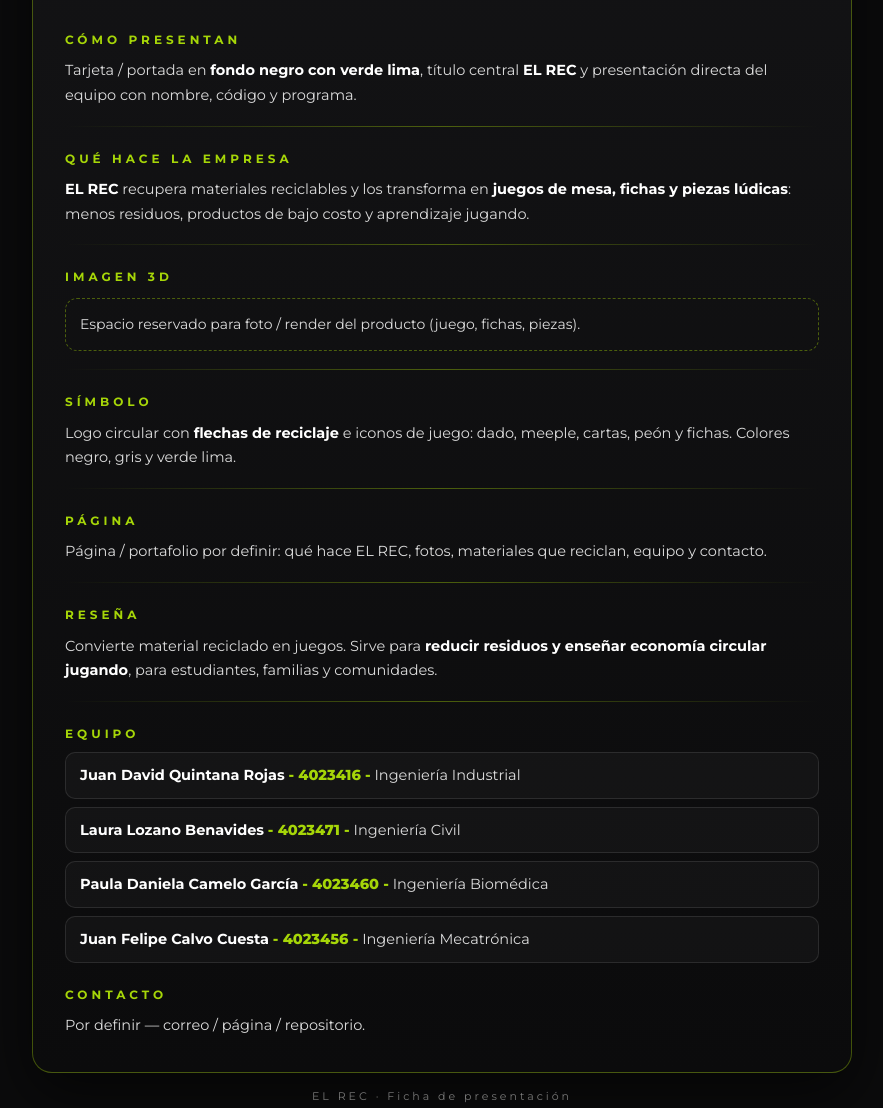
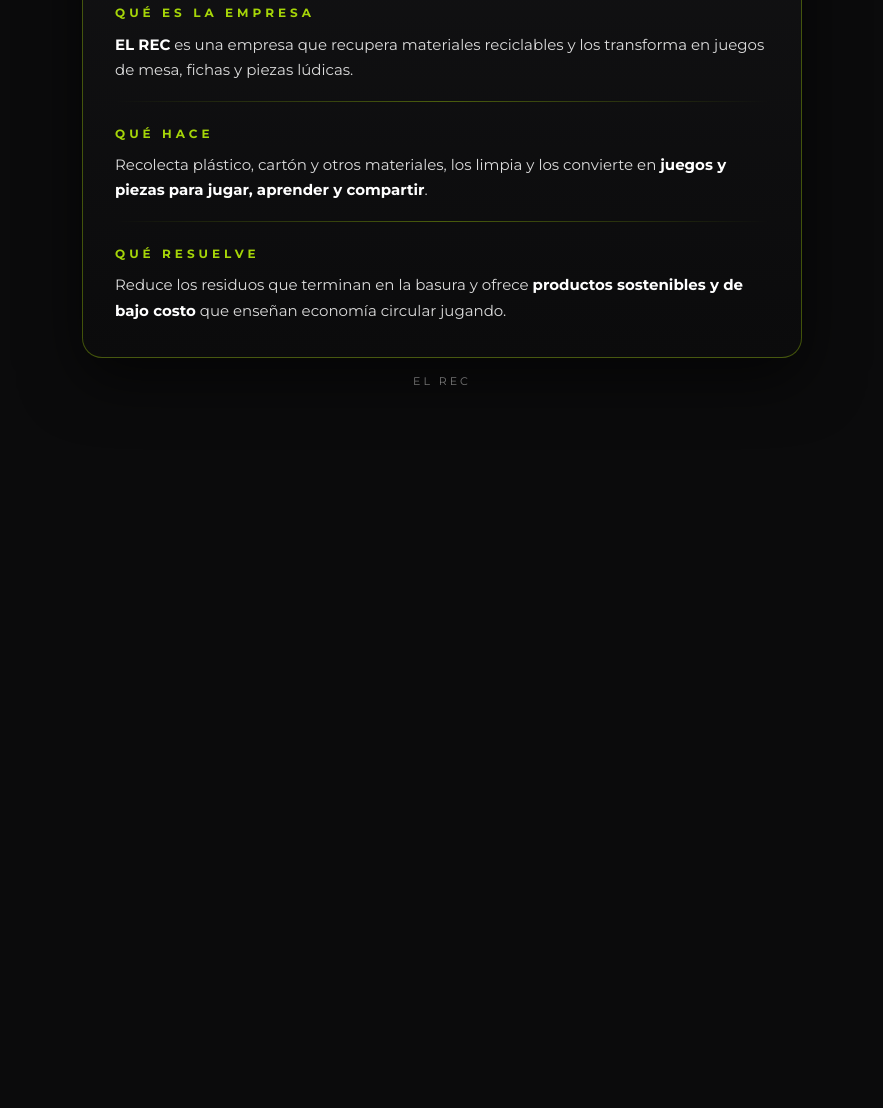
Before and after one commit to prubsjus-stack/EL-REC, a plain HTML site: page EL-REC-FICHA.html in a window 1280 px wide. Shown: the part 304-1412 px from the top of the page, without its empty margins (198-1081 px from the left). After the commit the page ends 800 px from the top, so only its background shows below. Drawn offline with Linux system fonts and the light colour scheme.

Commit message:
Ficha minima: que es, que hace, que resuelve

```diff
--- a/EL-REC-FICHA.html
+++ b/EL-REC-FICHA.html
@@ -3,72 +3,46 @@
 <head>
 <meta charset="UTF-8">
 <meta name="viewport" content="width=device-width, initial-scale=1.0">
-<title>Ficha de presentación · EL REC</title>
+<title>EL REC</title>
 <link href="https://fonts.googleapis.com/css2?family=Montserrat:wght@400;700;800;900&display=swap" rel="stylesheet">
 <style>
 *{margin:0;padding:0;box-sizing:border-box}
 body{font-family:'Montserrat',Arial,sans-serif;background:#0b0b0c;color:#fff;padding:40px 20px 60px;line-height:1.7}
-.wrap{max-width:820px;margin:0 auto}
+.wrap{max-width:720px;margin:0 auto}
 .card{border:1px solid rgba(166,214,8,.35);border-radius:20px;background:linear-gradient(180deg,#141416,#0b0b0c);overflow:hidden;box-shadow:0 20px 60px rgba(0,0,0,.6)}
 .top{background:#111113;text-align:center;padding:44px 24px 20px;position:relative;overflow:hidden}
 .top::after{content:"";position:absolute;right:-40px;top:-40px;width:260px;height:120px;background:repeating-linear-gradient(-45deg,#a6d608 0 8px,transparent 8px 22px);opacity:.9}
-.kicker{font-size:11px;letter-spacing:6px;color:#a6d608;font-weight:700}
-h1{font-size:clamp(40px,8vw,72px);font-weight:900;font-style:italic;margin-top:8px}
+h1{font-size:clamp(40px,8vw,72px);font-weight:900;font-style:italic}
 h1 .l{color:#b5b5b5} h1 .r{color:#a6d608}
 .sub{color:#bbb;font-size:14px;margin-top:6px}
 .body{padding:28px 32px 34px}
 h2{font-size:12px;letter-spacing:4px;color:#a6d608;margin:22px 0 8px;text-transform:uppercase}
-p,li{font-size:14.5px;color:#dcdcdc}
+p{font-size:15px;color:#dcdcdc}
 p b{color:#fff}
-ul{list-style:none}
-li{padding:10px 14px;border:1px solid rgba(255,255,255,.1);border-radius:10px;margin-top:8px;background:rgba(255,255,255,.03)}
-li b{color:#fff} li span{color:#a6d608;font-weight:800}
-.grid{display:grid;grid-template-columns:1fr 1fr;gap:10px}
-.box{border:1px dashed rgba(166,214,8,.4);border-radius:12px;padding:14px;margin-top:10px;font-size:14px;color:#dcdcdc}
 .div{height:1px;margin:18px 0 0;background:linear-gradient(90deg,transparent,rgba(166,214,8,.4),transparent)}
 .foot{text-align:center;font-size:11px;letter-spacing:3px;color:#777;margin-top:14px}
-@media(max-width:600px){.grid{grid-template-columns:1fr}.body{padding:20px}}
+@media(max-width:600px){.body{padding:20px}}
 </style>
 </head>
 <body>
 <div class="wrap">
 <article class="card">
 <div class="top">
-<div class="kicker">Ficha de presentación</div>
 <h1><span class="l">EL</span> <span class="r">REC</span></h1>
 <div class="sub">Jugar también es reciclar</div>
 </div>
 <div class="body">
-<h2>Cómo presentan</h2>
-<p>Tarjeta / portada en <b>fondo negro con verde lima</b>, título central <b>EL REC</b> y presentación directa del equipo con nombre, código y programa.</p>
+<h2>Qué es la empresa</h2>
+<p><b>EL REC</b> es una empresa que recupera materiales reciclables y los transforma en juegos de mesa, fichas y piezas lúdicas.</p>
 <div class="div"></div>
-<h2>Qué hace la empresa</h2>
-<p><b>EL REC</b> recupera materiales reciclables y los transforma en <b>juegos de mesa, fichas y piezas lúdicas</b>: menos residuos, productos de bajo costo y aprendizaje jugando.</p>
+<h2>Qué hace</h2>
+<p>Recolecta plástico, cartón y otros materiales, los limpia y los convierte en <b>juegos y piezas para jugar, aprender y compartir</b>.</p>
 <div class="div"></div>
-<h2>Imagen 3D</h2>
-<div class="box">Espacio reservado para foto / render del producto (juego, fichas, piezas).</div>
-<div class="div"></div>
-<h2>Símbolo</h2>
-<p>Logo circular con <b>flechas de reciclaje</b> e iconos de juego: dado, meeple, cartas, peón y fichas. Colores negro, gris y verde lima.</p>
-<div class="div"></div>
-<h2>Página</h2>
-<p>Página / portafolio por definir: qué hace EL REC, fotos, materiales que reciclan, equipo y contacto.</p>
-<div class="div"></div>
-<h2>Reseña</h2>
-<p>Convierte material reciclado en juegos. Sirve para <b>reducir residuos y enseñar economía circular jugando</b>, para estudiantes, familias y comunidades.</p>
-<div class="div"></div>
-<h2>Equipo</h2>
-<ul>
-<li><b>Juan David Quintana Rojas</b> <span>- 4023416 -</span> Ingeniería Industrial</li>
-<li><b>Laura Lozano Benavides</b> <span>- 4023471 -</span> Ingeniería Civil</li>
-<li><b>Paula Daniela Camelo García</b> <span>- 4023460 -</span> Ingeniería Biomédica</li>
-<li><b>Juan Felipe Calvo Cuesta</b> <span>- 4023456 -</span> Ingeniería Mecatrónica</li>
-</ul>
-<h2>Contacto</h2>
-<p>Por definir — correo / página / repositorio.</p>
+<h2>Qué resuelve</h2>
+<p>Reduce los residuos que terminan en la basura y ofrece <b>productos sostenibles y de bajo costo</b> que enseñan economía circular jugando.</p>
 </div>
 </article>
-<p class="foot">EL REC · Ficha de presentación</p>
+<p class="foot">EL REC</p>
 </div>
 </body>
 </html>
```
Also changed, not shown: index.html (+12 -38 lines), 1 other file.
